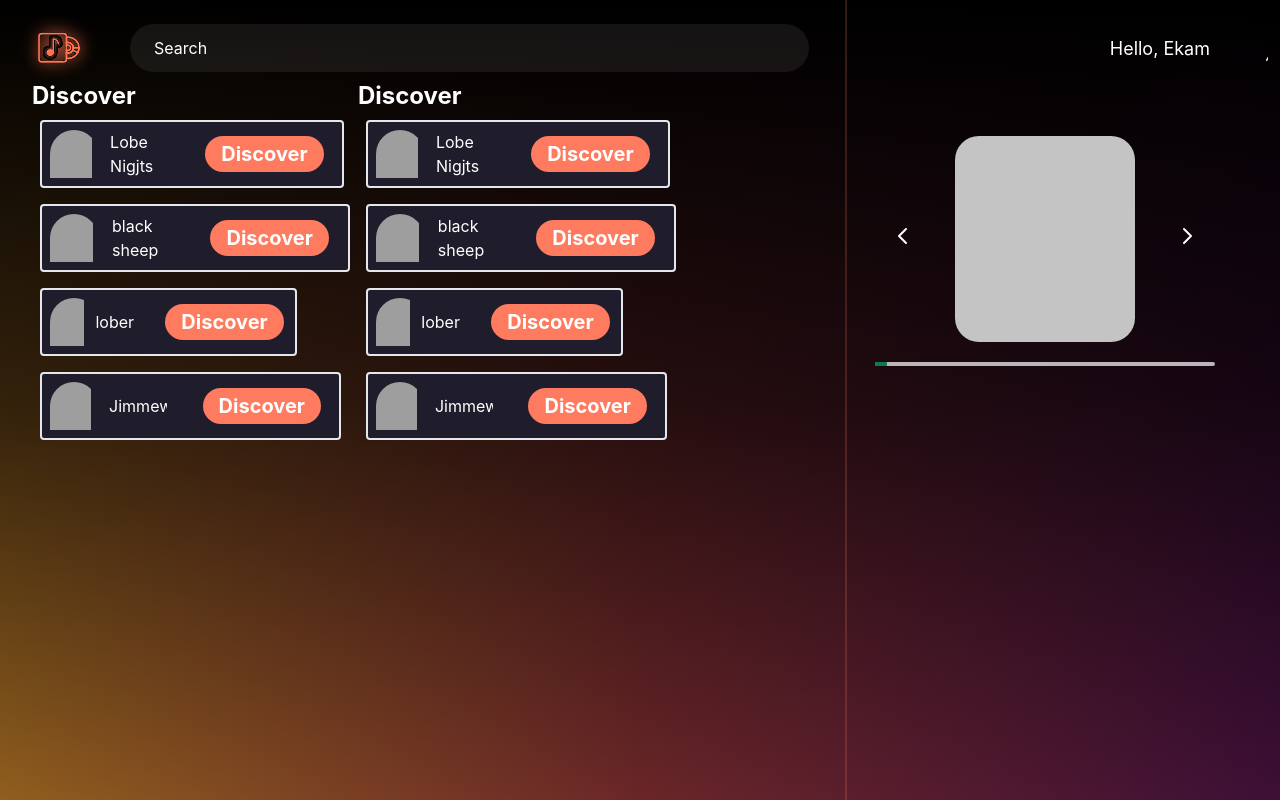
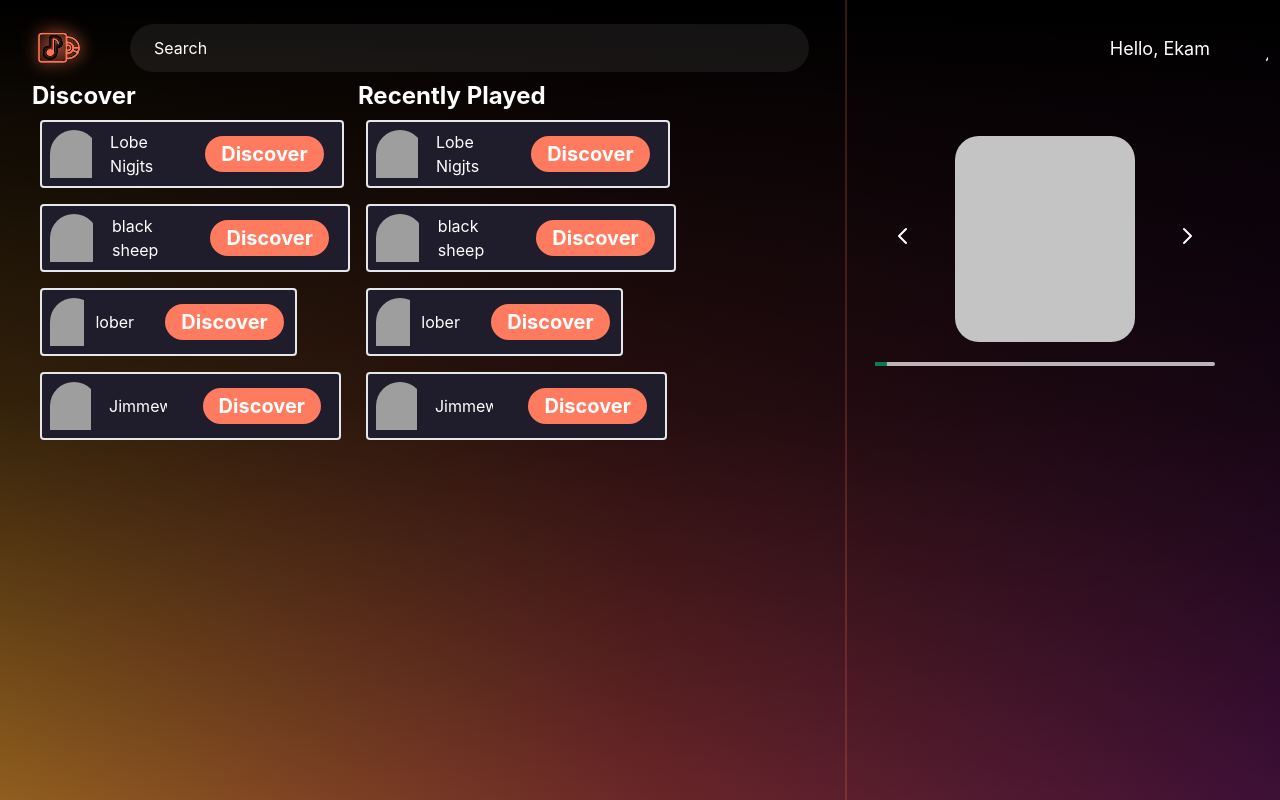
Before and after one commit to AnonymousDrake/BeatNode, a Next.js app: page /home in a window 1280 px wide. Built offline with nearby package versions, Linux system fonts and the light colour scheme; grey boxes are pictures that could not be loaded.

Commit message:
Added Compont2.TSX

```diff
--- /dev/null
+++ b/components/component2.tsx
@@ -0,0 +1,16 @@
+import Image, { StaticImageData } from 'next/image';
+import DiscoverBox from './DiscoverBox';
+
+const Component2 = ({}: {}) => {
+  return (
+    <div className="flex flex-col flex-1">
+      <h1 className="text-white font-bold text-2xl">Recently Played</h1>
+      <DiscoverBox label="Lobe Nigjts" imageSource={'/assets/bg-main.jpg'} />
+      <DiscoverBox label="black sheep" imageSource={'/assets/bg-main.jpg'} />
+      <DiscoverBox label="lober" imageSource={'/assets/bg-main.jpg'} />
+      <DiscoverBox label="Jimmewari" imageSource={'/assets/bg-main.jpg'} />
+    </div>
+  );
+};
+
+export default Component2;
--- a/components/index.ts
+++ b/components/index.ts
@@ -1,3 +1,5 @@
+import Component2 from './component2';
+
 export { default as Header } from './Header';
 export { default as Wrapper } from './Wrapper';
 export { default as PlayerDrawer } from './PlayerDrawer';
@@ -17,3 +19,4 @@ export { default as SongList } from './SongList';
 export { default as ImageWrapper } from './ImageWrapper';
 export { default as Slider } from './Slider';
 export { default as component1 } from './component1';
+export { default as Component2 } from './component2';
--- a/pages/home.tsx
+++ b/pages/home.tsx
@@ -1,6 +1,7 @@
 import type { NextPage } from 'next';
 import Head from 'next/head';
 import Component1 from 'components/component1';
+import { Component2 } from '@components';
 
 const Home: NextPage = () => (
   <>
@@ -13,7 +14,7 @@ const Home: NextPage = () => (
         <Component1 />
       </div>
       <div className="flex flex-1">
-        <Component1 />
+        <Component2 />
       </div>
     </div>
   </>
```
